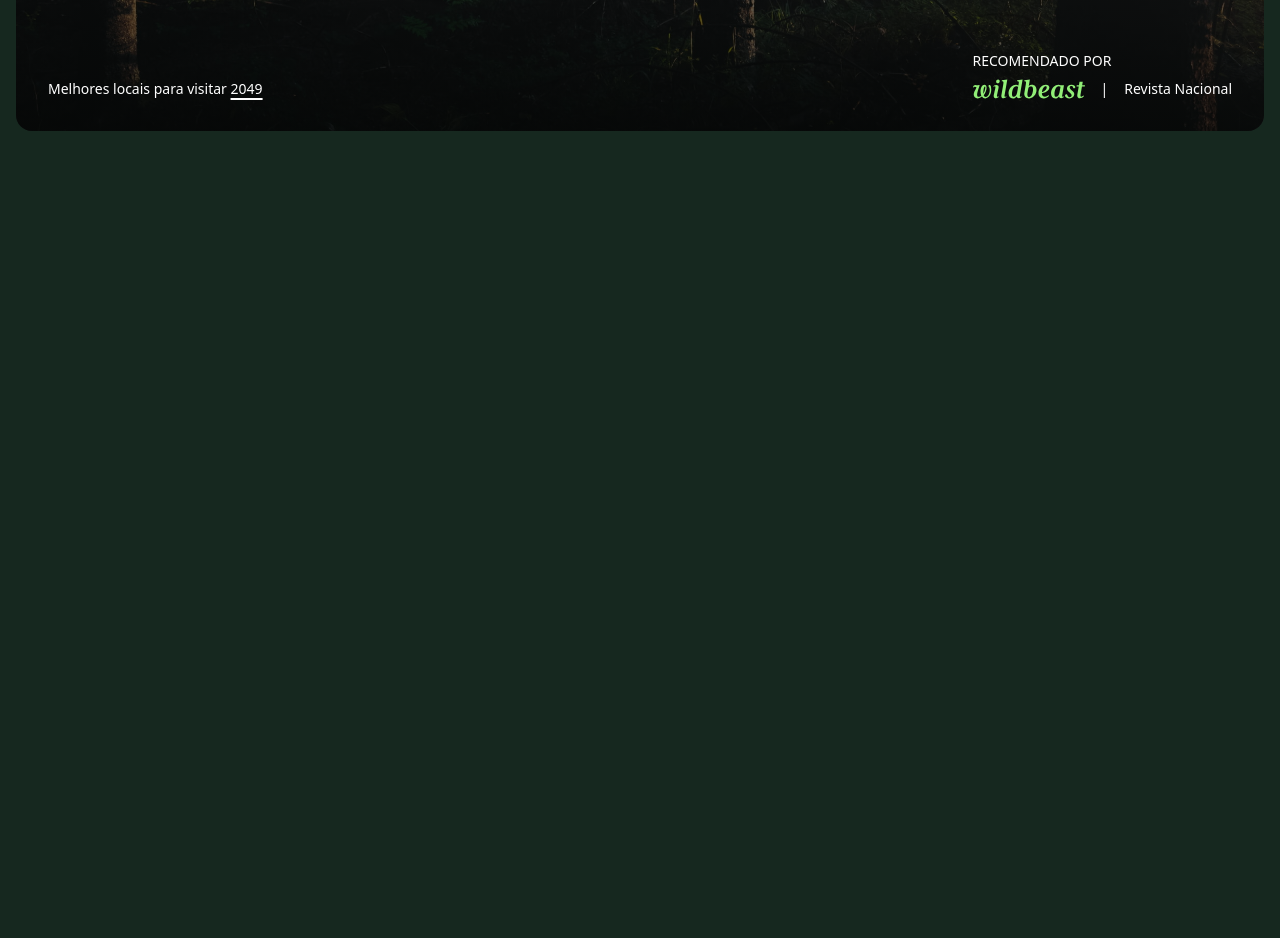
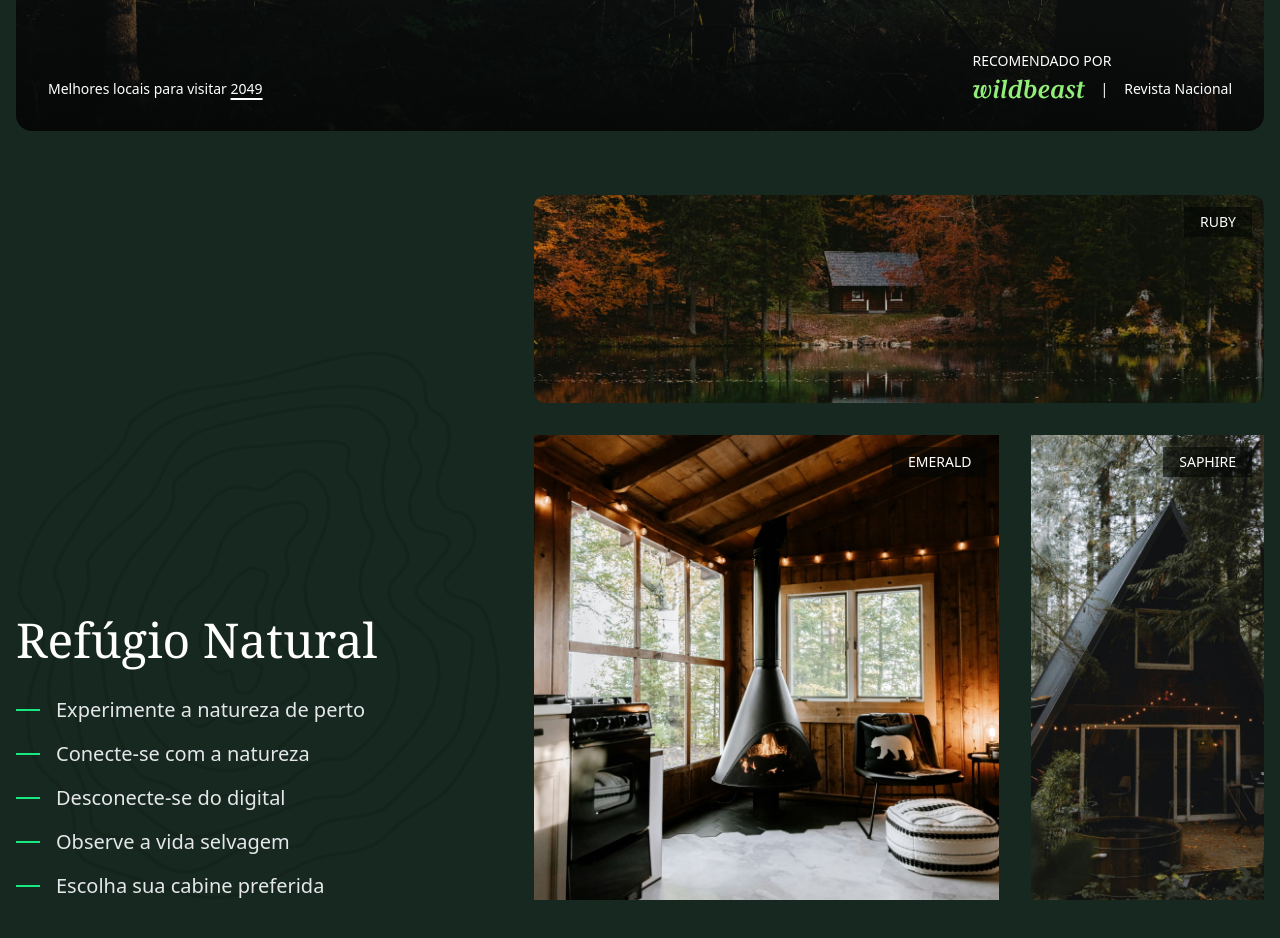
Before and after one commit to edmartelo/forest, a website: page src/index.html in a window 1280 px wide. Shown: the part 600-1538 px from the top of the page. Before the commit the page ends 1115 px from the top, so only its background shows below. Drawn offline with Linux system fonts and the light colour scheme.

Commit message:
aula 805 acomodacoes

```diff
--- a/src/index.html
+++ b/src/index.html
@@ -183,5 +183,93 @@
       </div>
     </div>
   </main>
+
+  <section id="acomodacoes" class="container grid lg:grid-cols-[2fr_3fr] gap-8 pt-16 mb-12 sm:mb-16">
+    <div class="content-end bg-[url('./img/padrao.svg')] bg-no-repeat bg-contain bg-left-bottom">
+      <h2 class="text-white mb-8 text-4xl font-serif lg:text-5xl">Refúgio Natural</h2>
+      <ul class="text-gray-200 *:flex *:items-center *:gap-4 grid gap-4 sm:text-xl">
+        <li>
+          <span class="h-0.5 neon w-6 bg-verde-400 inline-block"></span>Experimente a natureza de perto
+        </li>
+        <li class="flex items-center">
+          <span class="h-0.5 neon w-6 bg-verde-400 inline-block"></span>Conecte-se com a natureza
+        </li>
+        <li>
+          <span class="h-0.5 neon w-6 bg-verde-400 inline-block"></span>Desconecte-se do digital
+        </li>
+        <li>
+          <span class="h-0.5 neon w-6 bg-verde-400 inline-block"></span>Observe a vida selvagem
+        </li>
+        <li>
+          <span class="h-0.5 neon w-6 bg-verde-400 inline-block"></span>Escolha sua cabine preferida
+        </li>
+      </ul>
+    </div>
+    <div class="
+      grid sm:grid-cols-[2fr_1fr]
+      gap-4
+      sm:gap-8
+      *:relative
+      *:text-white rounded-full
+      *:uppercase
+      *:text-sm/none"
+    >
+      <div class="col-span-full">
+        <img class="
+          h-52 w-full
+          object-cover
+          rounded-xl"
+          src="./img/casa1.jpg"
+          alt="Casa 1"
+        >
+        <span class="
+          absolute
+          top-3
+          right-3
+          bg-verde-950/60
+          px-4
+          py-2"
+        >
+          Ruby
+        </span>
+      </div>
+      <div>
+        <img class="
+          size-full
+          object-cover"
+          src="./img/casa2.jpg"
+          alt="Casa 2"
+        >
+        <span class="
+          absolute
+          top-3
+          right-3
+          bg-verde-950/60
+          px-4
+          py-2"
+        >
+          Emerald
+        </span>
+      </div>
+      <div>
+        <img class="
+          size-full
+          object-cover"
+          src="./img/casa3.jpg"
+          alt="Casa 3"
+        >
+        <span class="
+          absolute
+          top-3
+          right-3
+          bg-verde-950/60
+          px-4
+          py-2"
+        >
+          Saphire
+        </span>
+      </div>
+    </div>
+  </section>
 </body>
 </html>
```
Also changed, not shown: src/output.css.
